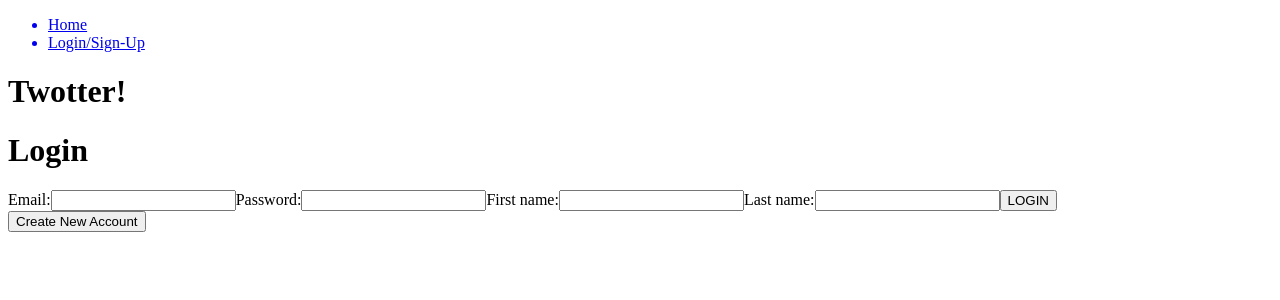
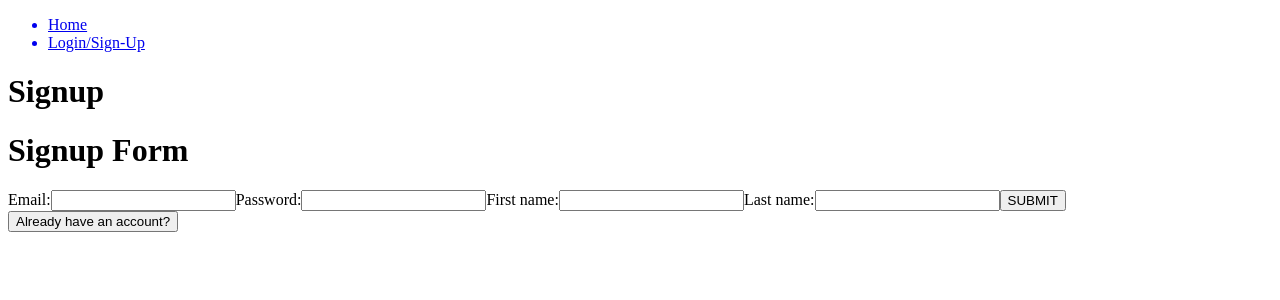
Before and after one commit to fpsbowser/OdinBook_client, a React (Create React App) app: page /signup in a window 1280 px wide. Shown: the top 300 px of the page. Built offline with nearby package versions, Linux system fonts and the light colour scheme.

Commit message:
Updated JSX

```diff
--- a/src/components/Signup.js
+++ b/src/components/Signup.js
@@ -1,4 +1,5 @@
 import React, { useState } from 'react';
+import { Link } from 'react-router-dom';
 import authService from '../services/auth.service';
 
 function Signup(props) {
@@ -32,7 +33,7 @@ function Signup(props) {
         firstname,
         lastname
       );
-      // console.log(user);
+      console.log(user);
       // if (user.success) {
       //   console.log('User successfully logged in- proceed to home');
       //   props.setUser(user);
@@ -50,10 +51,10 @@ function Signup(props) {
       <div className='login-container'>
         <div className='logo-container'>
           {/* <img src={require('../assets/bird.png')} alt='logo' id='login-logo' /> */}
-          <h1>Twotter!</h1>
+          <h1>Signup</h1>
         </div>
 
-        <h1>Login</h1>
+        <h1>Signup Form</h1>
         <form onSubmit={onSubmit} className='login-form'>
           <label id='email-label'>
             Email:
@@ -76,10 +77,12 @@ function Signup(props) {
             <input type='lastname' value={lastname} onChange={handleLastname} />
           </label>
           <button type='submit' id='login-btn'>
-            LOGIN
+            SUBMIT
           </button>
         </form>
-        <button id='signup-btn'>Create New Account</button>
+        <Link to={'/login'}>
+          <button id='signup-btn'>Already have an account?</button>
+        </Link>
       </div>
     </div>
   );
```
